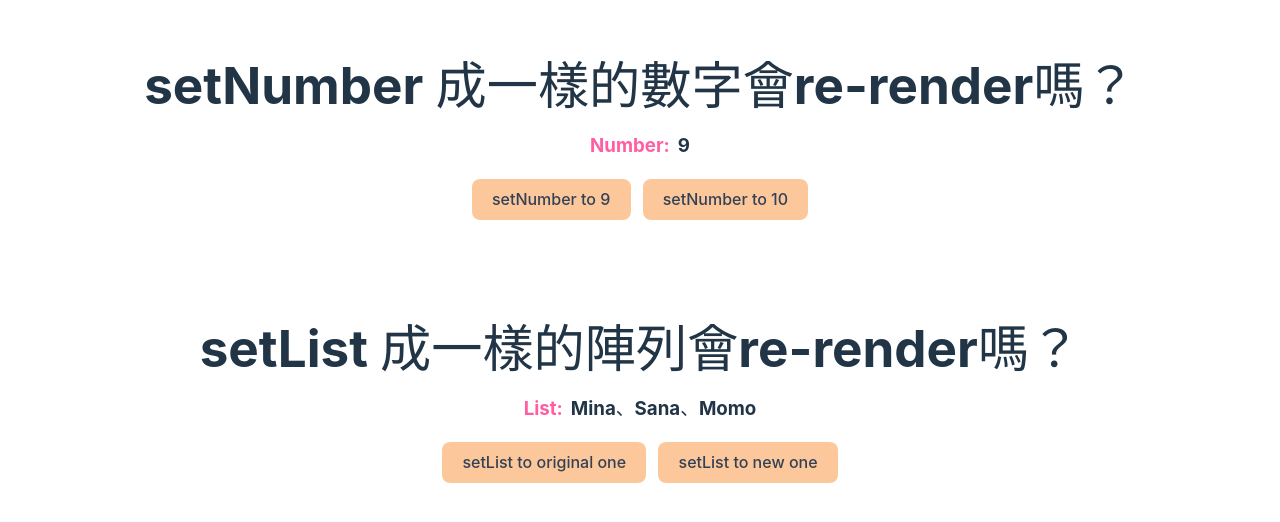
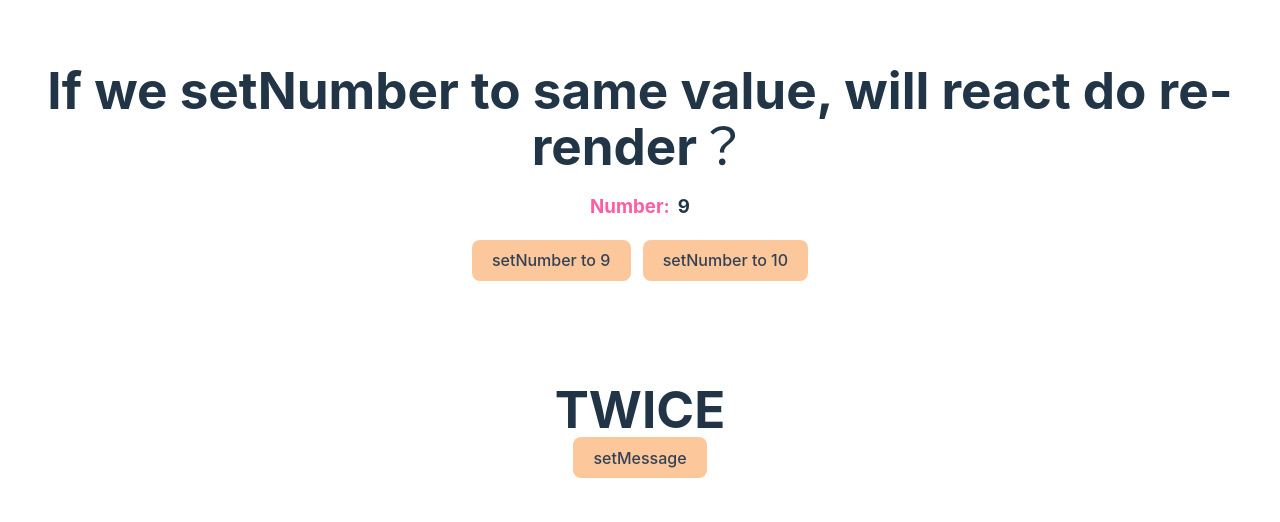
Before and after one commit to imladris20/Research_and_POC, a React (Vite) app in the folder timingOfReRenderActivatedBySetState/: page / in a window 1280 px wide. Shown: the part 180-702 px from the top of the page. Built offline with nearby package versions, Linux system fonts and the light colour scheme.

Commit message:
Add useeffect to see more specific stage of "re-render"

```diff
--- a/timingOfReRenderActivatedBySetState/src/App.jsx
+++ b/timingOfReRenderActivatedBySetState/src/App.jsx
@@ -1,19 +1,20 @@
-import { useState } from "react";
+import { useEffect, useState } from "react";
 import "./App.css";
-import List from "./Components/List";
 import Num from "./Components/Num";
 
 function App() {
   const [number, setNumber] = useState(9);
+  console.log("Outside, Component 'App' just render.");
 
-  const originalList = ["Mina", "、", "Sana", "、", "Momo"];
-  const [list, setList] = useState(originalList);
+  const [message, setMessage] = useState("TWICE");
 
-  console.log("App 有 rerender.");
+  useEffect(() => {
+    console.log("Inside in useEffect, Component 'App' just render.");
+  }, [[]]);
 
   return (
     <div>
-      <h1>setNumber 成一樣的數字會re-render嗎？</h1>
+      <h1>If we setNumber to same value, will react do re-render？</h1>
       <Num number={number} />
       <button className="firstBtn" onClick={() => setNumber(9)}>
         setNumber to 9
@@ -21,16 +22,9 @@ function App() {
       <button className="btn" onClick={() => setNumber(10)}>
         setNumber to 10
       </button>
-      <h1>setList 成一樣的陣列會re-render嗎？</h1>
-      <List list={list} />
-      <button className="firstBtn" onClick={() => setList([...originalList])}>
-        setList to original one
-      </button>
-      <button
-        className="btn"
-        onClick={() => setList([...originalList, "、", "Tzuyu"])}
-      >
-        setList to new one
+      <h1>{message}</h1>
+      <button className="btn" onClick={() => setMessage("ITZY")}>
+        setMessage
       </button>
     </div>
   );
--- a/timingOfReRenderActivatedBySetState/src/Components/Num.jsx
+++ b/timingOfReRenderActivatedBySetState/src/Components/Num.jsx
@@ -1,5 +1,11 @@
+import { useEffect } from "react";
+
 const Num = ({ number }) => {
-  console.log("Num 有 rerender.");
+  console.log("Outside, Component 'num' just render.");
+
+  useEffect(() => {
+    console.log("Inside in useEffect, Component 'num' just render.");
+  }, [[]]);
 
   return (
     <div
--- a/timingOfReRenderActivatedBySetState/src/main.jsx
+++ b/timingOfReRenderActivatedBySetState/src/main.jsx
@@ -4,7 +4,7 @@ import App from "./App.jsx";
 import "./index.css";
 
 ReactDOM.createRoot(document.getElementById("root")).render(
-  <React.StrictMode>
-    <App />
-  </React.StrictMode>
+  // <React.StrictMode>
+  <App />
+  // </React.StrictMode>
 );
```
